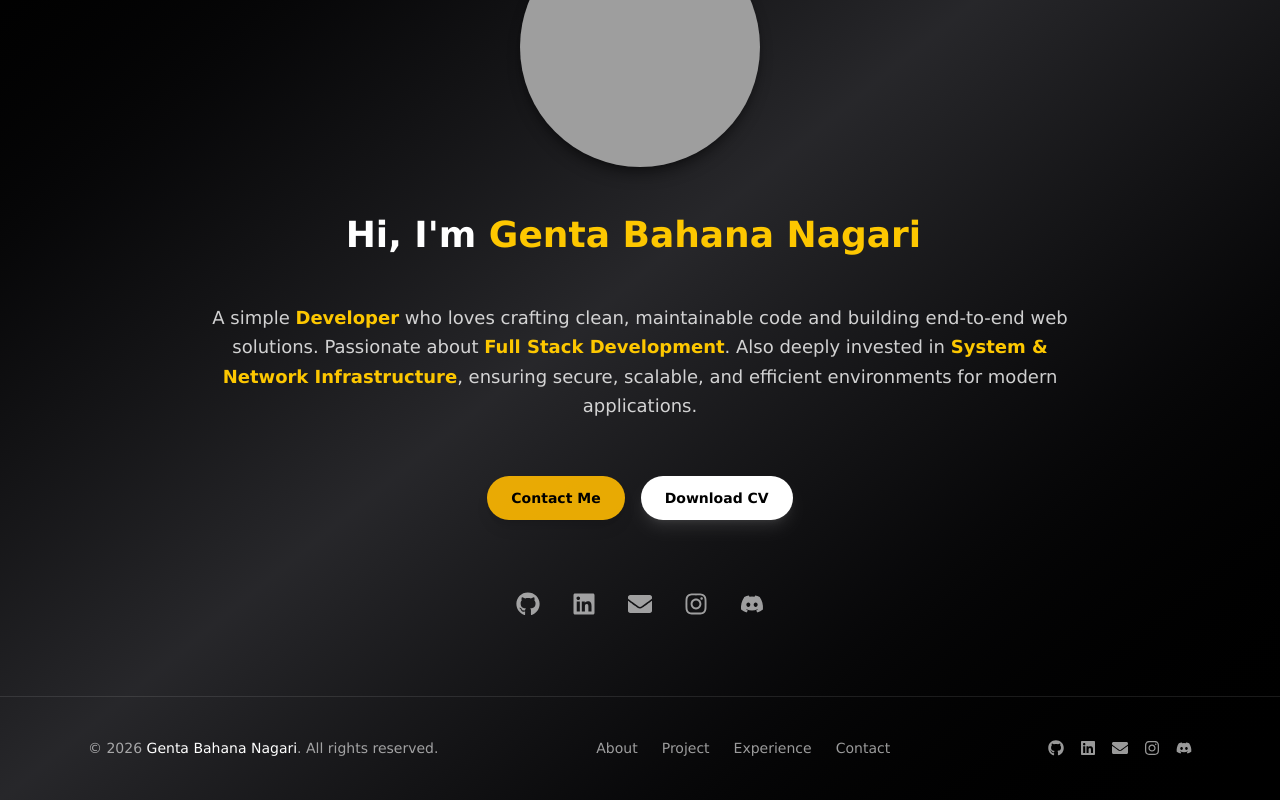
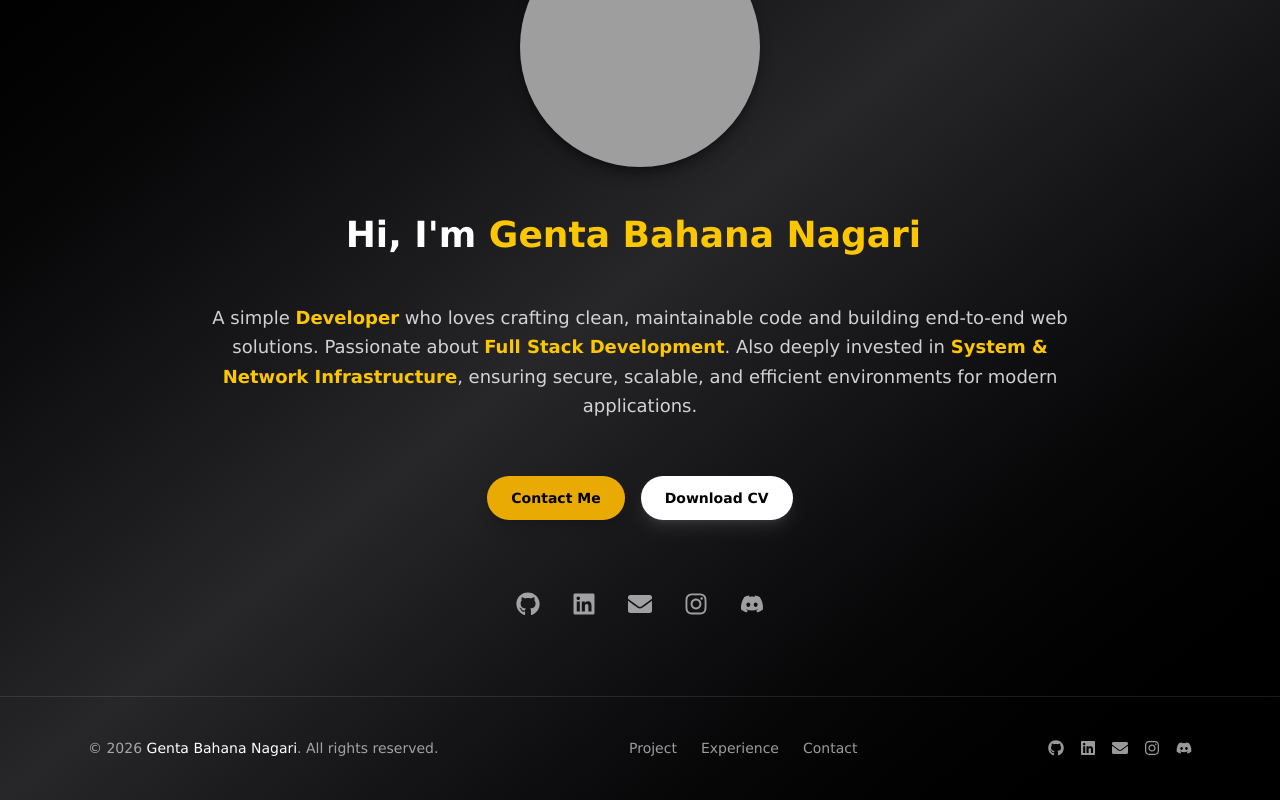
Before and after one commit to genta-bahana-nagari/portfolio-page, a Next.js app: page / in a window 1280 px wide. Shown: the part 249-1049 px from the top of the page. Built offline with nearby package versions, Linux system fonts and the light colour scheme; no server answers; grey boxes are pictures that could not be loaded.

Commit message:
remove: remove unused navigation

```diff
--- a/src/components/layout/footer.tsx
+++ b/src/components/layout/footer.tsx
@@ -21,9 +21,6 @@ export function Footer() {
         </div>
 
         <div className="flex justify-center gap-6 text-xs md:text-sm text-white/60">
-          <a href="/about" className="hover:text-white transition-colors">
-            About
-          </a>
           <a href="/project" className="hover:text-white transition-colors">
             Project
           </a>
```
